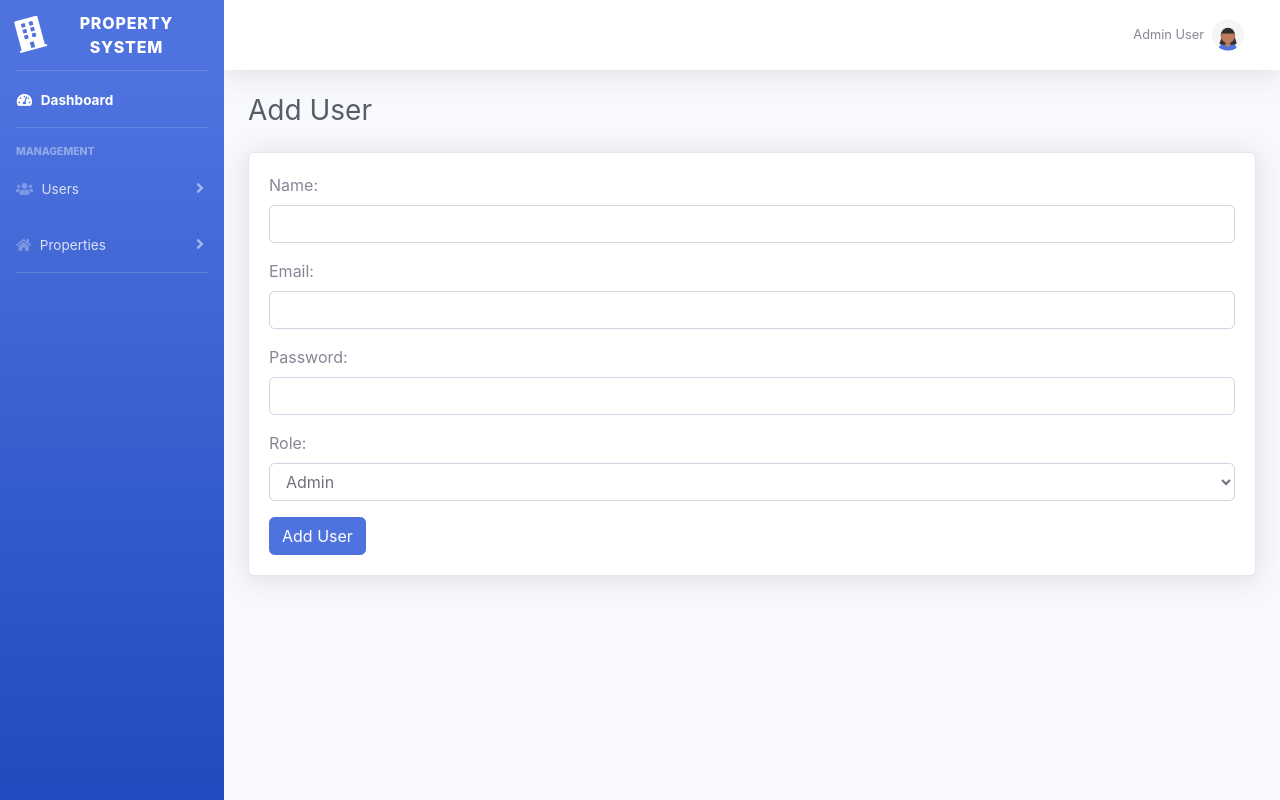
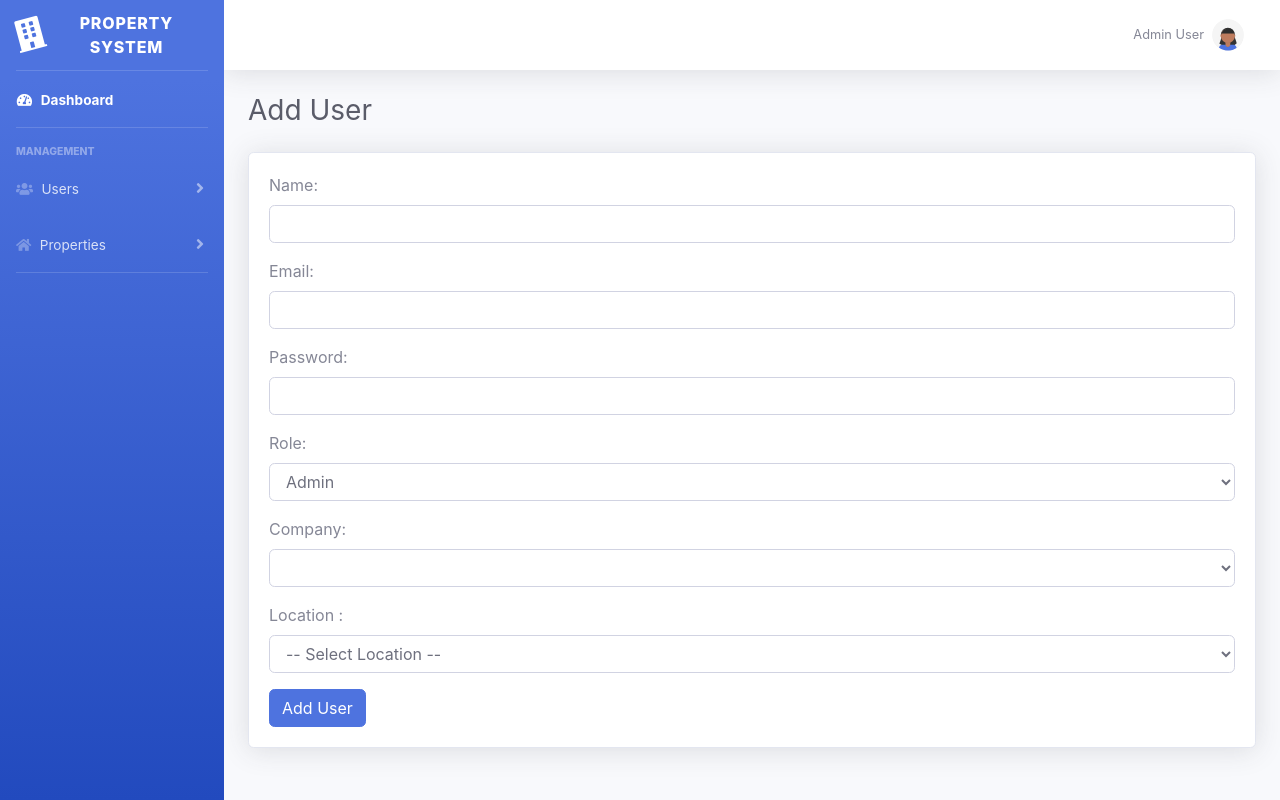
Before and after one commit to VirtusStack/Property_Amenity_Marketing_System, a PHP site: page /Property_Amenity_Marketing_System/add_user.php in a window 1280 px wide. Run offline with PHP 8.4, Linux system fonts and the light colour scheme; data comes from the database, SQL or seed files in the repository; data that the repository does not hold is empty.

Commit message:
Update add_user.php

```diff
--- a/templates/users/add_user.php
+++ b/templates/users/add_user.php
@@ -2,7 +2,7 @@
 // /templates/users/add_user.php
 // -------------------------
 // View file: Displays Add User form
-require_once __DIR__ . '/../../config/config.php';   // load config + BASE_URL + DB
+require_once __DIR__ . '/../../config/config.php';   // Load config + BASE_URL + DB
 ?>
 <?php include __DIR__ . "/../include/header.php"; ?>
 
@@ -33,8 +33,8 @@ require_once __DIR__ . '/../../config/config.php';   // load config + BASE_URL +
 
                 <!-- Feedback message -->
                 <?php if (!empty($results['message'])): ?>
-                    <div class="alert <?= strpos($results['message'],'✅')!==false ? 'alert-success' : 'alert-danger' ?> alert-dismissible fade show" role="alert">
-                        <?= strpos($results['message'],'✅')!==false ? '<i class="fas fa-check-circle"></i>' : '<i class="fas fa-times-circle"></i>' ?>
+     <div class="alert <?= strpos($results['message'],'✅')!==false ? 'alert-success' : 'alert-danger' ?> alert-dismissible fade show" role="alert">
+                    <?= strpos($results['message'],'✅')!==false ? '<i class="fas fa-check-circle"></i>' : '<i class="fas fa-times-circle"></i>' ?>
                         <?= htmlspecialchars($results['message']) ?>
                         <button type="button" class="btn-close" data-bs-dismiss="alert" aria-label="Close"></button>
                     </div>
@@ -45,21 +45,26 @@ require_once __DIR__ . '/../../config/config.php';   // load config + BASE_URL +
                     <div class="card-body">
                         <!-- ✅ Make sure form submits to admin.php -->
                         <form method="POST" action="<?= BASE_URL ?>/admin.php?action=newUser">
+
+                            <!-- Name input -->
                             <div class="form-group mb-3">
                                 <label>Name:</label>
                                 <input type="text" name="name" class="form-control" required>
                             </div>
 
+                            <!-- Email input -->
                             <div class="form-group mb-3">
                                 <label>Email:</label>
                                 <input type="email" name="email" class="form-control" required>
                             </div>
 
+                            <!-- Password input -->
                             <div class="form-group mb-3">
                                 <label>Password:</label>
                                 <input type="password" name="password" class="form-control" required>
                             </div>
 
+                            <!-- Role dropdown -->
                             <div class="form-group mb-3">
                                 <label>Role:</label>
                                 <select name="role_id" class="form-control" required>
@@ -72,6 +77,34 @@ require_once __DIR__ . '/../../config/config.php';   // load config + BASE_URL +
                                 </select>
                             </div>
 
+                            <!-- Company dropdown -->
+                            <div class="form-group mb-3">
+                                <label>Company:</label>
+                                <select name="company_id" class="form-control" required>
+                                    <?php
+                                    $companies = $pdo->query("SELECT * FROM companies")->fetchAll();
+                                    foreach ($companies as $company) {
+                                        echo "<option value='{$company['company_id']}'>{$company['company_name']}</option>";
+                                    }
+                                    ?>
+                                </select>
+                            </div>
+
+                            <!-- Location dropdown -->
+                            <div class="form-group mb-3">
+                                <label>Location :</label>
+                                <select name="location_id" class="form-control">
+                                    <option value="">-- Select Location --</option>
+                                    <?php
+                                    $locations = $pdo->query("SELECT * FROM locations")->fetchAll();
+                                    foreach ($locations as $location) {
+                                        echo "<option value='{$location['location_id']}'>{$location['location_name']}</option>";
+                                    }
+                                    ?>
+                                </select>
+                            </div>
+
+                            <!-- Submit button -->
                             <button type="submit" class="btn btn-primary">Add User</button>
                         </form>
                     </div>
```
